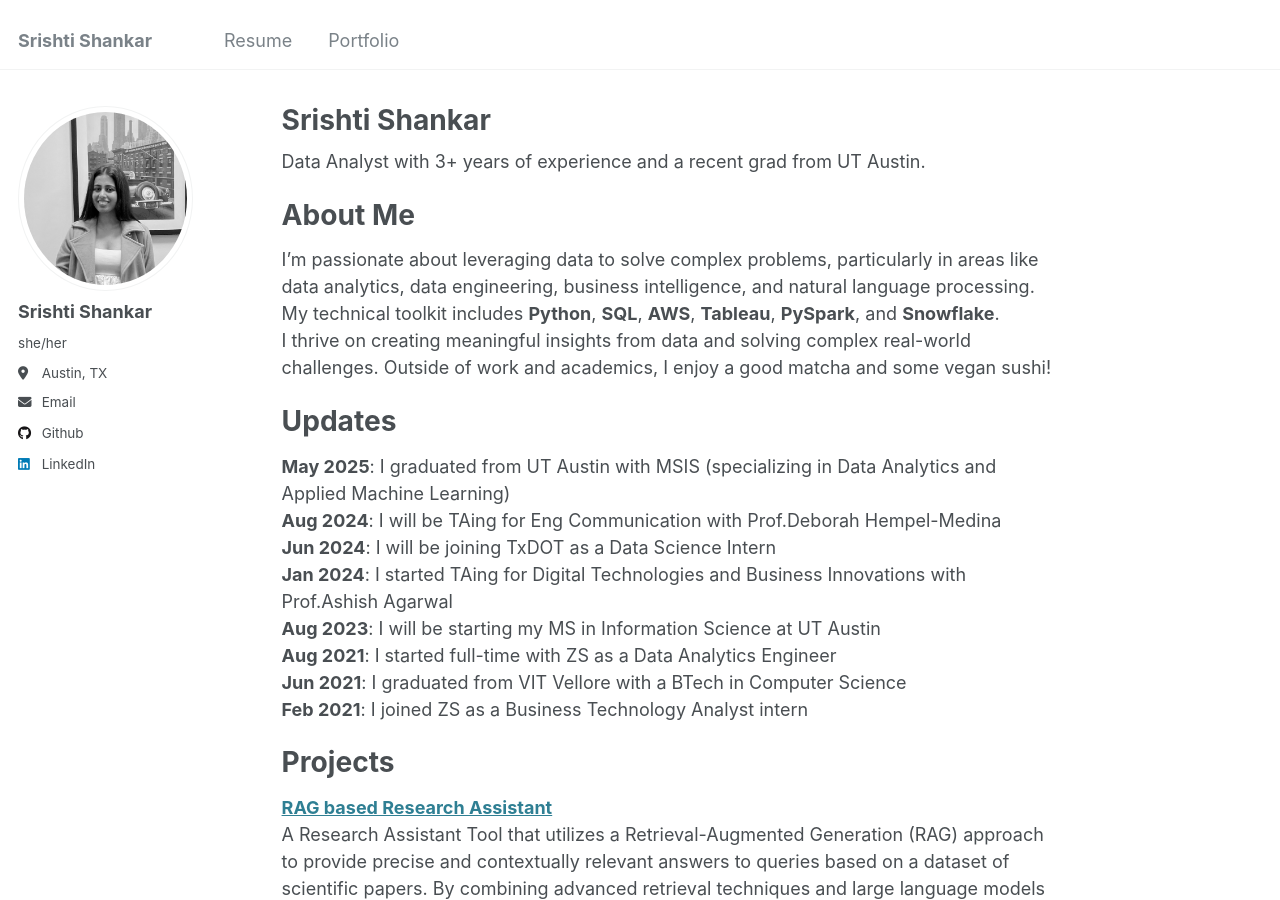
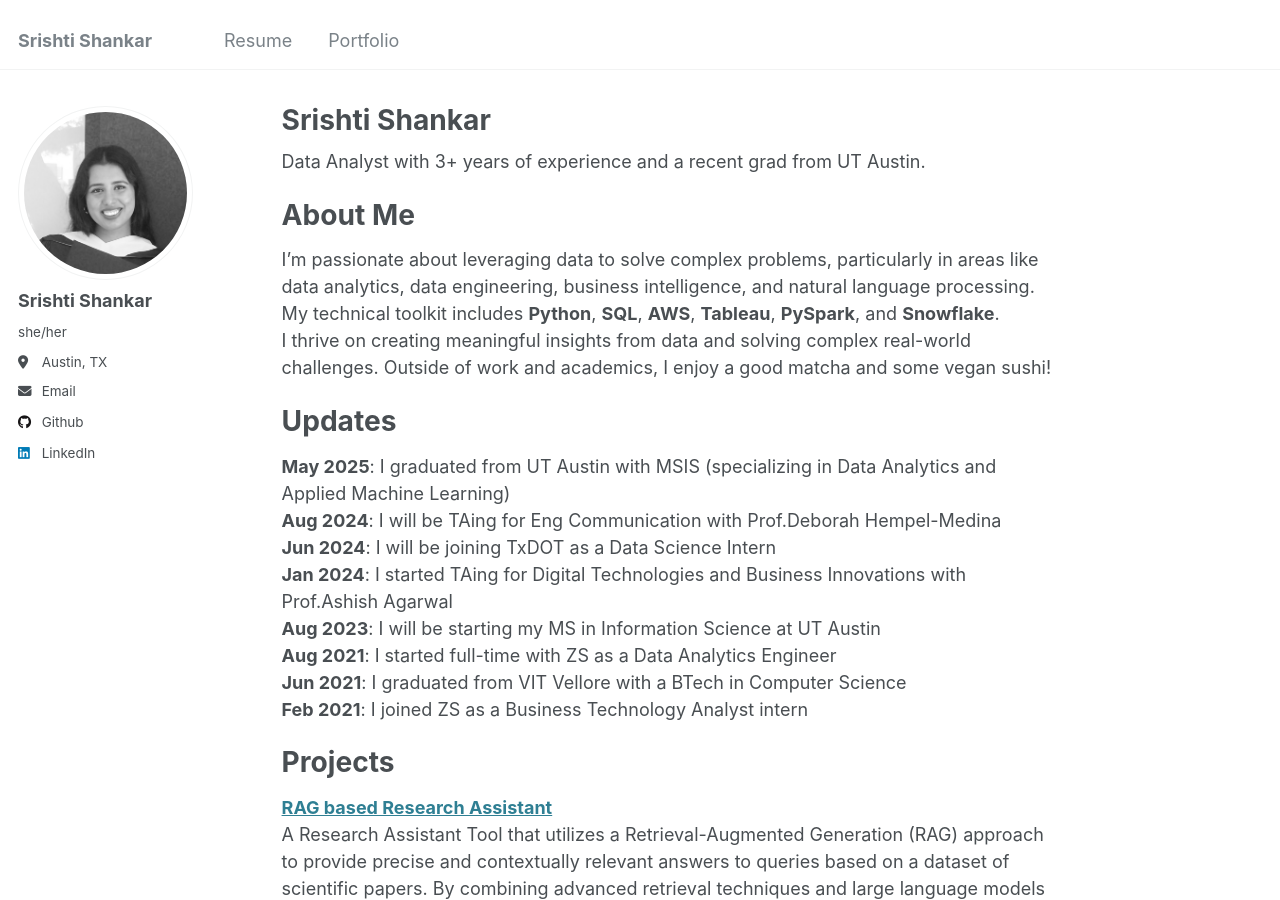
Before and after one commit to srishtishankar/srishtishankar.github.io, a Jekyll site: the page built from _pages/about.md, in a window 1280 px wide and 900 px high. Built offline with Jekyll 4.4.1, drawn with Linux system fonts in a browser that asks for light colours.

Commit message:
Update _config.yml

```diff
--- a/_config.yml
+++ b/_config.yml
@@ -21,7 +21,7 @@ repository               : "srishtishankar/srishtishankar.github.io"
 #               Additional customization can be done by editing /_includes/author-profile.html
 author:
   # Biographic information
-  avatar           : "profile_picture.png"
+  avatar           : "profile.jpeg"
   name             : "Srishti Shankar"
   pronouns         : "she/her"
   bio              : # "Short biography for the left-hand sidebar"
```
